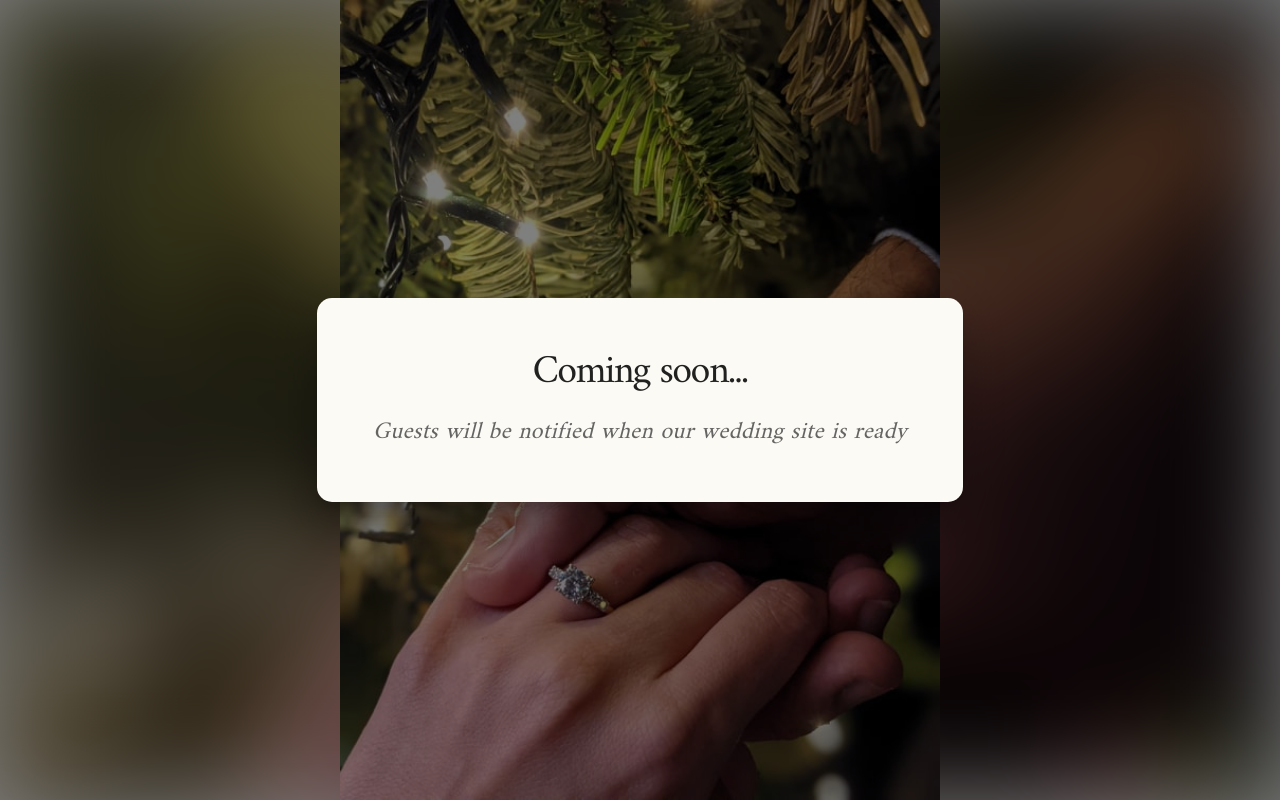
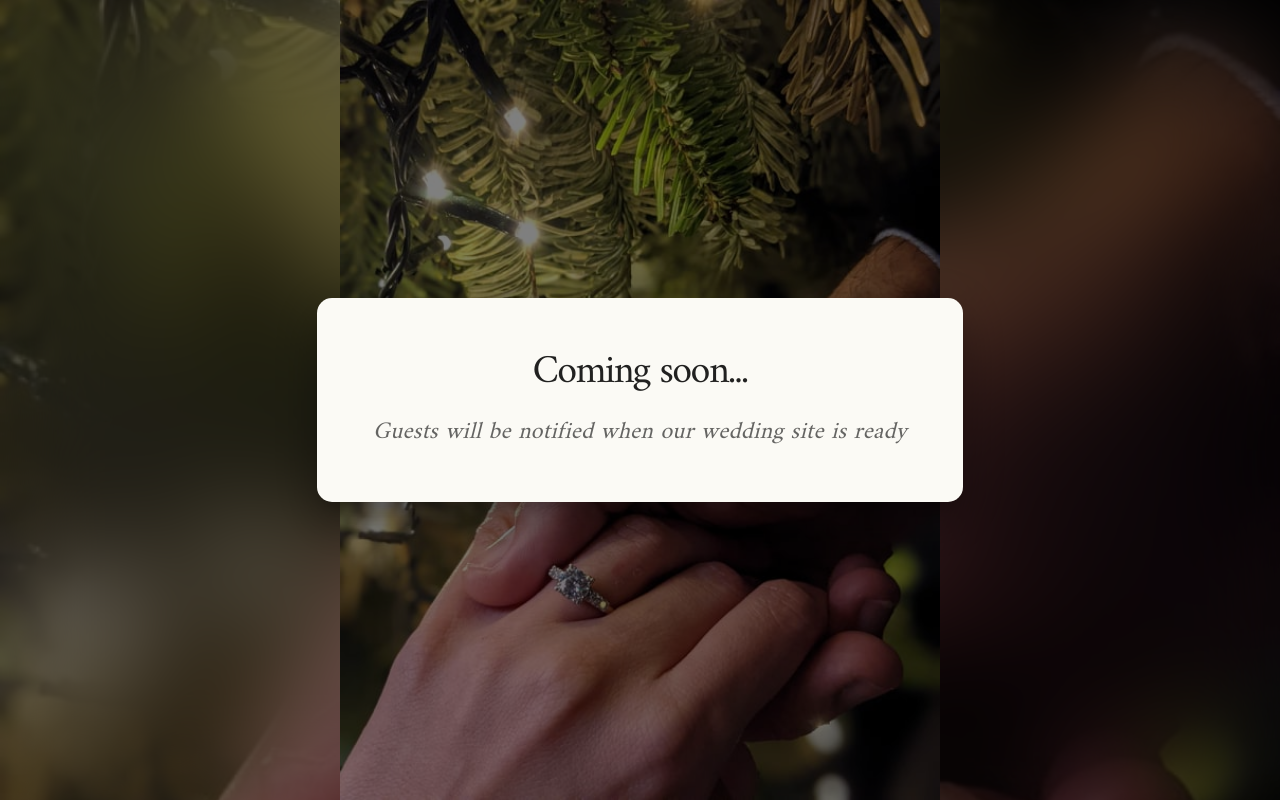
Before and after one commit to alexandermichaud-drizly/wedding, a React (Create React App) app: page / in a window 1280 px wide. Built offline with nearby package versions, Linux system fonts and the light colour scheme.

Commit message:
Improve blur

```diff
--- a/src/TempApp.module.scss
+++ b/src/TempApp.module.scss
@@ -20,9 +20,9 @@ html, body, body > div {
 
 .BackgroundImage {
   background-image: url("./assets/ring.jpg");
-  filter: blur(50px);
-  -webkit-filter: blur(50px);
-  //transform: scale(1.1);
+  // filter: blur(50px);
+  // -webkit-filter: blur(50px);
+  // transform: scale(1.1);
   position: absolute;
   background-position: center;
   background-repeat: no-repeat;
@@ -31,6 +31,14 @@ html, body, body > div {
   height: 100%;
   width: 100%;
   overflow: hidden;
+}
+
+.BackgroundImage::after {
+  content: "";
+  position: absolute;
+  width: 100%;
+  height: 100%;
+  backdrop-filter: blur(50px);
 }
 
 .Ring {
```
